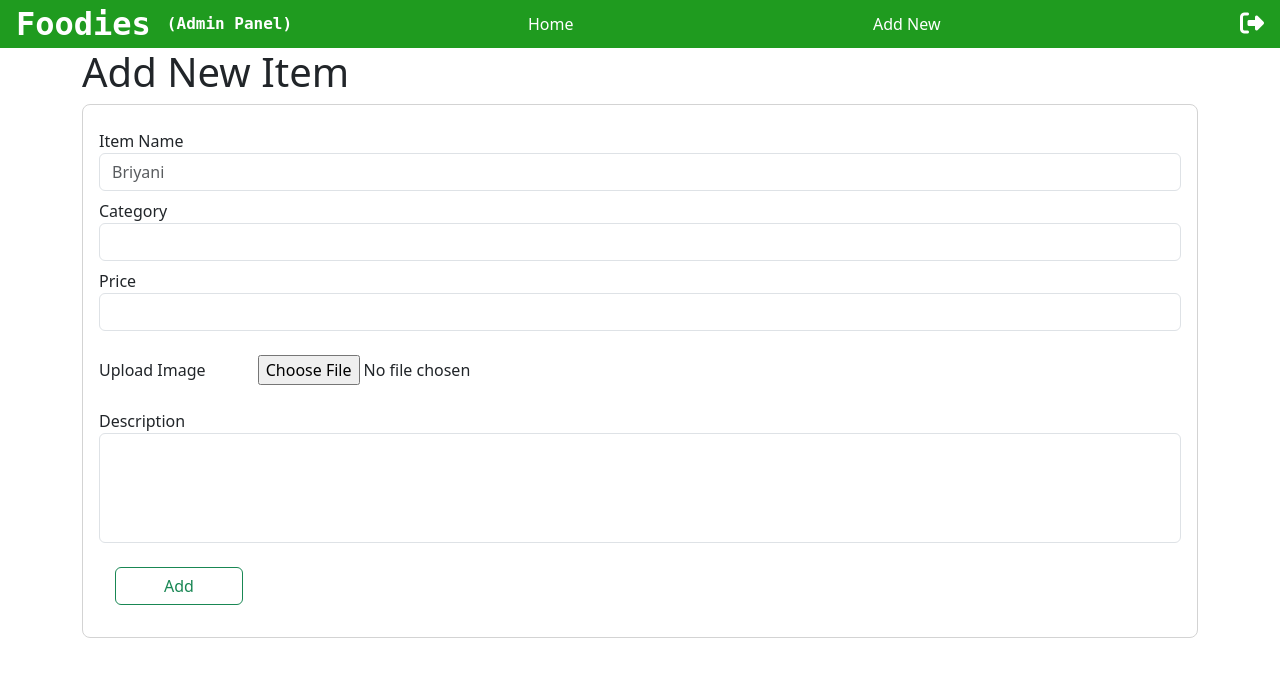
After one commit to djgupta820/foodies-admin, a Node server app: page /admin/new in a window 1280 px wide. The commit adds this page. Shown: the top 677 px of the page. Run offline with Node 20, Linux system fonts and the light colour scheme; some libraries are stand-ins or nearby versions.

Commit message:
admin dashboard added and add new route added

```diff
--- a/public/css/navbar.css
+++ b/public/css/navbar.css
@@ -12,7 +12,7 @@ header{
 
 }
 .navbar{
-    width: 80%;
+    width: 60%;
     padding: 0.2rem 1rem;
     display: flex;
     align-items: center;
@@ -20,6 +20,10 @@ header{
     background-color: var(--nav-color);
 }
 .logo{
+    width: fit-content;
+    display: flex;
+    align-items: center;
+    justify-content: center;
     margin-left: 1rem;
     font-size: 2em;
     font-weight: bold;
--- /dev/null
+++ b/public/css/style.css
@@ -0,0 +1,19 @@
+.card{
+    width: 13rem;
+}
+.items{
+    width: 100%;
+    display: flex;
+    flex-wrap: wrap;
+    /* align-items: center; */
+    justify-content:flex-start;
+}
+
+@media all and (width < 489px){
+    .items{
+        justify-content: space-around;
+    }
+    .items .card{
+        width: 80%;
+    }
+}
--- a/routes/adminRoutes.js
+++ b/routes/adminRoutes.js
@@ -2,6 +2,7 @@ const express = require('express')
 const mongoose = require('mongoose')
 const bcrypt = require('bcrypt')
 const Admin = require('../models/Admin')
+const Food = require('../models/Food')
 const router = express.Router()
 
 router.get('/', (req,res)=>{
@@ -20,7 +21,7 @@ router.post('/login', async (req,res)=>{
     const admin = await Admin.findOne({email})
     if(admin){
         console.log('admin found!')
-        res.redirect('/admin')
+        res.redirect('/admin/dashboard')
     }else{
         console.log('admin not found!')
         res.redirect('/admin')
@@ -40,4 +41,13 @@ router.post('/register', async (req,res)=>{
     res.redirect('/admin/login')
 })
 
+router.get('/dashboard', async (req,res)=>{
+    const items = await Food.find({})
+    res.render('admin/dashboard', {items})
+})
+
+router.get('/new', (req,res)=>{
+    res.render('admin/new')
+})
+
 module.exports = router
--- /dev/null
+++ b/views/admin/new.ejs
@@ -0,0 +1,28 @@
+<% layout('layout/admin') %>
+
+    <section class="container">
+        <h1>Add New Item</h1>
+        <form action="/admin/new" method="post" style="border: 0.1em solid lightgray; padding: 1rem; border-radius: 8px;">
+            <div class="form-group my-2">
+                <label for="name">Item Name</label>
+                <input type="text" class="form-control" name="name" id="name" placeholder="Briyani" style="text-transform: capitalize;">
+            </div>
+            <div class="form-group my-2">
+                <label for="category">Category</label>
+                <input type="text" class="form-control" name="category" id="category" style="text-transform: capitalize;">
+            </div>
+            <div class="form-group my-2">
+                <label for="price">Price</label>
+                <input type="number" class="form-control" name="price" id="price">
+            </div>
+            <div class="form-group my-4">
+                <label for="image">Upload Image</label>
+                <input type="file" class="mx-5 form-control-file" name="image" id="image">
+            </div>
+            <div class="form-group my-2">
+                <label for="description">Description</label>
+                <textarea class="form-control" name="description" rows="4" id="description" style="resize: none;"> </textarea>
+            </div>
+            <button class="m-3 px-5 btn btn-outline-success">Add</button>
+        </form>
+    </section>
--- a/views/layout/admin.ejs
+++ b/views/layout/admin.ejs
@@ -13,7 +13,7 @@
 </head>
 <body>
 
-    <!-- {<%- include('../partials/navbar') %>} -->
+    <%- include('../partials/navbarAdmin') %>
     <%- body -%>
 
     <!-- bootstrap js cdn link -->
--- /dev/null
+++ b/views/partials/navbarAdmin.ejs
@@ -0,0 +1,12 @@
+<link rel="stylesheet" href="/css/navbar.css">
+<header>
+    <div class="logo">Foodies <font class="mx-3" size="4px">(Admin Panel)</font> </div>
+    <input type="checkbox" name="check" id="check">
+    <nav class="navbar">
+        <label for="check" id="closeMenu"> <i class="fa fa-times"></i> </label>
+        <a href="/admin/dashboard" class="link">Home</a>
+        <a href="/admin/new" class="link">Add New</a>
+        <a href="#"> <i class="fa-solid fa-right-from-bracket"></i> </a>
+    </nav>
+    <label for="check" id="openMenu"> <i class="fa fa-bars"></i> </label>
+</header>
```
Also changed, not shown: models/Food.js (added, +27 -0 lines), views/admin/dashboard.ejs (added, +52 -0 lines).
